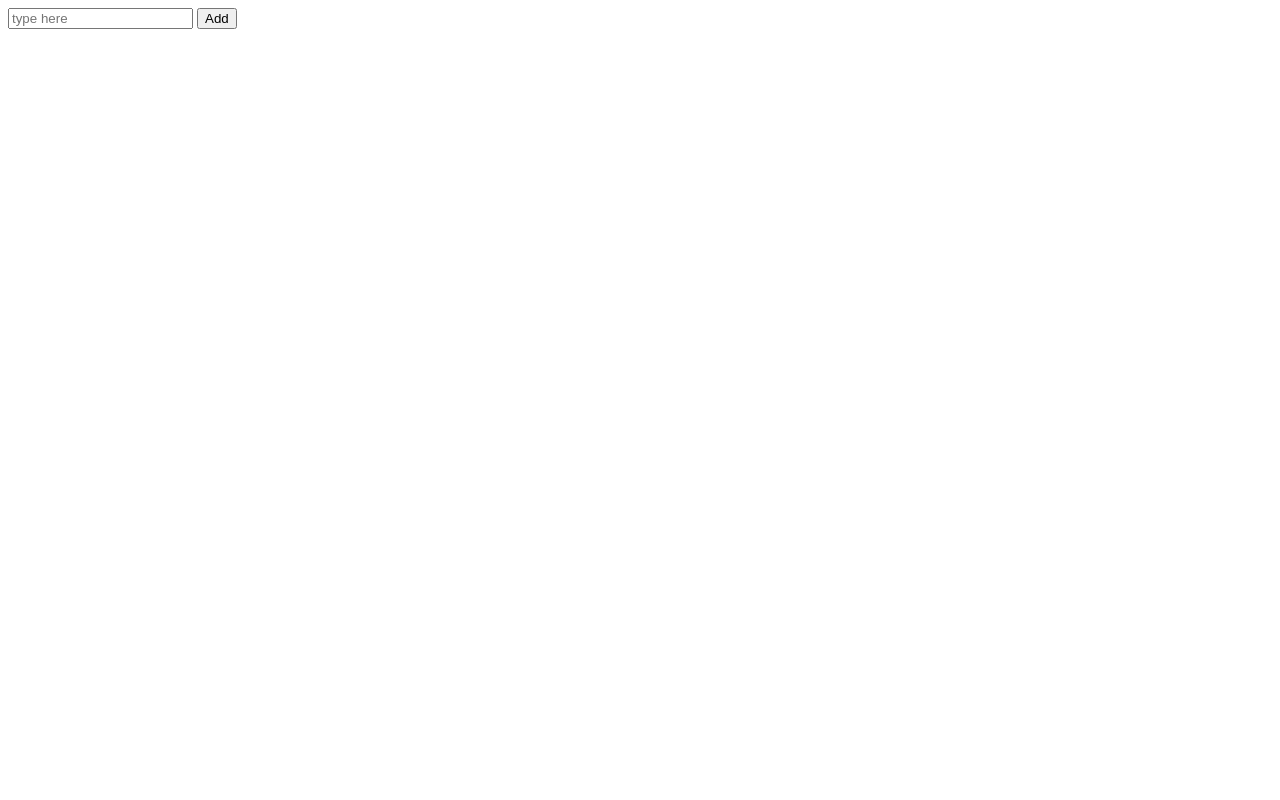
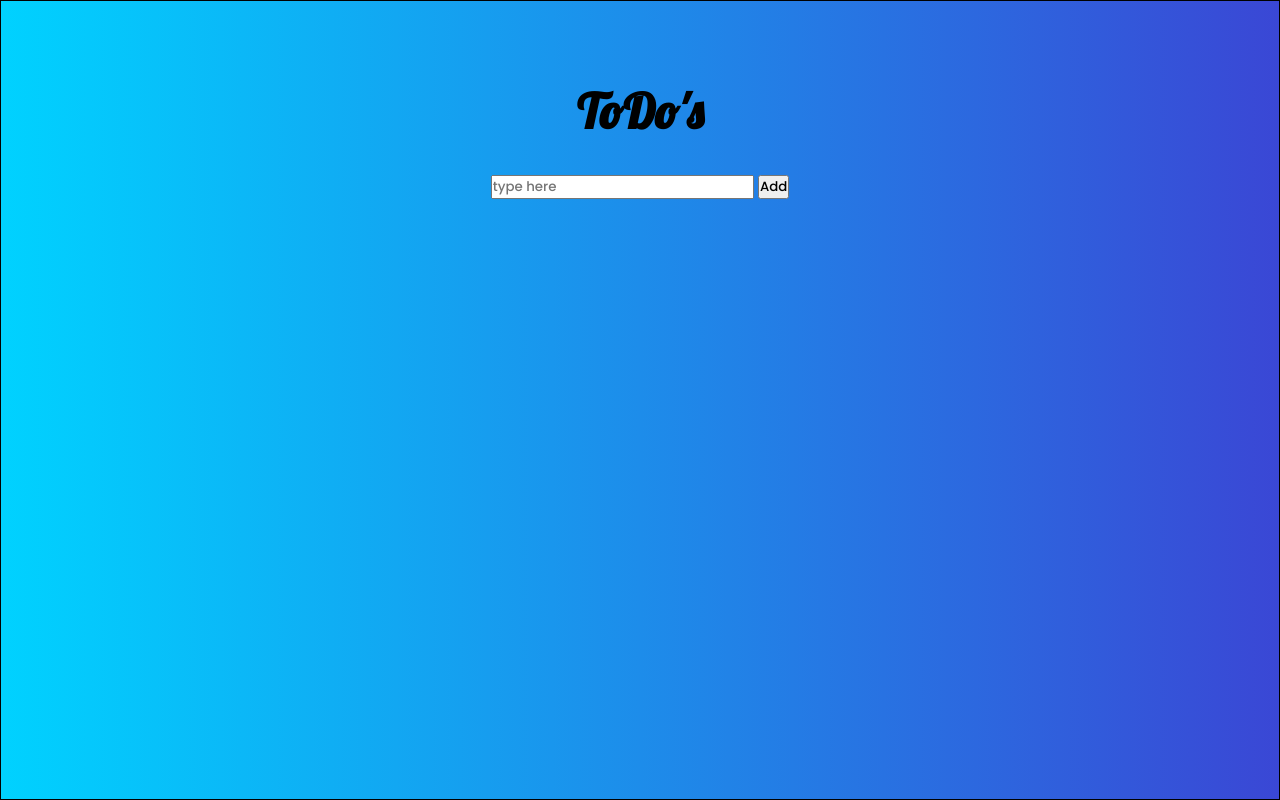
Before and after one commit to Sbbhosale/todo-vanillaJS, a plain HTML site: page index.html in a window 1280 px wide. Drawn offline with Linux system fonts and the light colour scheme.

Commit message:
styles : styled body, and heading and added font

```diff
--- a/index.html
+++ b/index.html
@@ -8,6 +8,7 @@
     <link rel="stylesheet" href="todo.css">
 </head>
 <body>
+    <h1>ToDo's</h1>
     <input id="input" placeholder="type here"/>
     <button id="btn--add">Add</button>
     <ul id = "todoItemsContainer">
--- a/todo.css
+++ b/todo.css
@@ -1 +1,21 @@
-let
+@import url('https://fonts.googleapis.com/css2?family=Lobster&family=Poppins:wght@200;300;500&display=swap');
+
+* {
+    font-family: 'Poppins', sans-serif;
+    padding: 0;
+    margin: 0;
+    box-sizing: border-box;
+}
+
+body{
+    background: linear-gradient(90deg, #00d2ff 0%, #3a47d5 100%);
+    border : 1px solid black;
+    text-align: center;
+    height: 100vh;
+}
+
+h1 {
+    font-family: 'Lobster', sans-serif;
+    font-size: 3rem;
+    padding : 5rem 0 2rem 0 ;
+}
```
